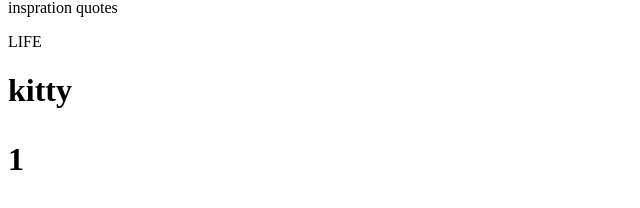
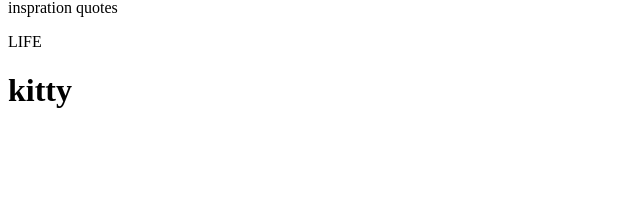
Before and after one commit to xuexinxu/xuexinxu.github.io, a plain HTML site: page index.html in a window 1280 px wide. Shown: the part 294-502 px from the top of the page, 0-640 px from the left. Drawn offline with Linux system fonts and the light colour scheme.

Commit message:
Update index.html

```diff
--- a/index.html
+++ b/index.html
@@ -8,4 +8,4 @@ Welcome!
 <P></P>art works
 <P><P></P></P></P>inspration quotes
 <P>LIFE</P>
-<P><h1>kitty</P>1</h1>
+<P><h1>kitty</P></h1>
```
